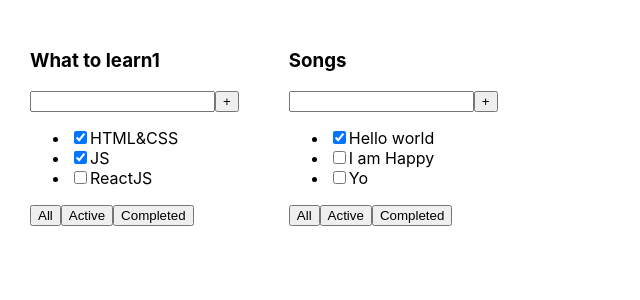
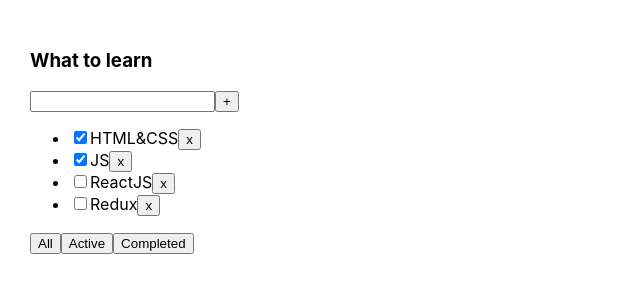
Before and after one commit to IvanMinets/todolist_dimych, a React (Create React App) app: page / in a window 1280 px wide. Shown: the top 300 px of the page, without its empty margins (0-640 px from the left). Built offline with nearby package versions, Linux system fonts and the light colour scheme.

Commit message:
Changes on components

```diff
--- a/src/App.tsx
+++ b/src/App.tsx
@@ -1,24 +1,29 @@
-import React from 'react';
+import React, {useState} from 'react';
 import './App.css';
 import Todolist from "./Todolist";
 
+
+
 function App() {
-
-    const tasks1 = [
+    let tasks = [
         {id: 1, title: "HTML&CSS", isDone: true},
         {id: 2, title: "JS", isDone: true},
         {id: 3, title: "ReactJS", isDone: false},
-    ]
-    const tasks2 = [
-        {id: 1, title: "Hello world", isDone: true},
-        {id: 2, title: "I am Happy", isDone: false},
-        {id: 3, title: "Yo", isDone: false}
+        {id: 4, title: "Redux", isDone: false}
     ]
 
+    useState(tasks);
+
+
+function removeTask(id: number) {
+    tasks = tasks.filter( (t) => t.id !== id)
+}
     return (
         <div className="App">
-            <Todolist title="What to learn1" tasks={tasks1} />
-            <Todolist title="Songs" tasks={tasks2}/>
+            <Todolist title="What to learn"
+                      tasks={tasks}
+                      removeTask={removeTask}
+            />
         </div>
     );
 }
--- a/src/Todolist.tsx
+++ b/src/Todolist.tsx
@@ -3,6 +3,7 @@
 type PropsType = {
     title: string
     tasks: Array<TaskType>
+    removeTask: Function
 }
 
 type TaskType = {
@@ -20,9 +21,14 @@
                 <button>+</button>
             </div>
             <ul>
-                <li><input type ="checkbox" checked={props.tasks[0].isDone}/><span>{props.tasks[0].title}</span></li>
-                <li><input type ="checkbox" checked={props.tasks[1].isDone}/><span>{props.tasks[1].title}</span></li>
-                <li><input type ="checkbox" checked={props.tasks[2].isDone}/><span>{props.tasks[2].title}</span></li>
+                {
+                    props.tasks.map(t =>
+                        <li><input type="checkbox" checked={t.isDone}/>
+                            <span>{t.title}</span>
+                            <button onClick={ () => { props.removeTask(t.id) } }>x</button>
+                        </li>
+                    )
+                }
             </ul>
             <div>
                 <button>All</button>
```
